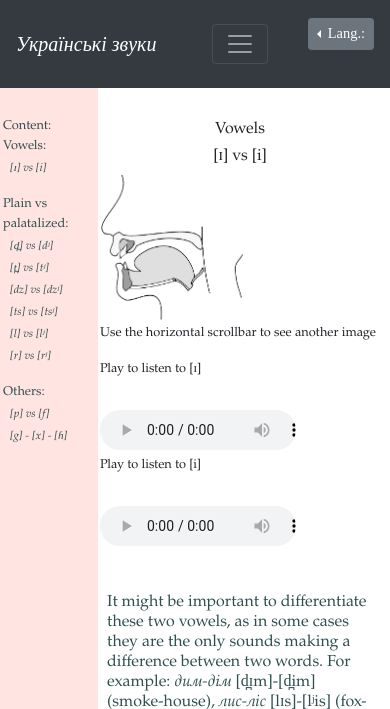
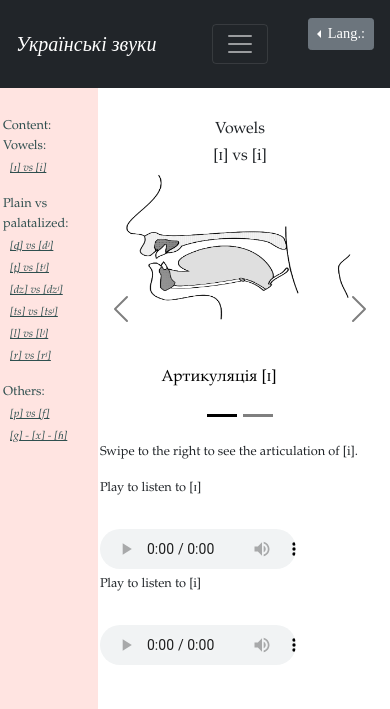
Before and after one commit to Lesia-Chernysh/phonetical-webpage, a Django app: page /pictures in a window 390 px wide. Shown: the top 709 px of the page. Run offline with Django 3.2, Linux system fonts and the light colour scheme; data comes from the database, SQL or seed files in the repository.

Commit message:
carousel

```diff
--- a/main/static/main/css/illustration_css.css
+++ b/main/static/main/css/illustration_css.css
@@ -59,6 +59,12 @@ main p{font-size: 16px; white-space: pre-line;}
     .explanation {width:95%;}
     figure {margin-bottom: 0px; margin-top: 0px;}
     .for_smartphone > p {font-size: .8em;}
+    .carousel-item {width:85%;}
+    .carousel-item img {
+        margin-bottom: 50%;
+        margin-left: 10%;
+        margin-right: 10%;
+    }
     .group_audios > p {font-size: .8em;}
     audio {width: 70%; padding-top:5%;}
 }
--- a/main/templates/main/pattern.html
+++ b/main/templates/main/pattern.html
@@ -11,6 +11,8 @@
     <script src="https://cdn.jsdelivr.net/npm/jquery@3.7.1/dist/jquery.slim.min.js"></script>
     <script src="https://cdn.jsdelivr.net/npm/popper.js@1.16.1/dist/umd/popper.min.js"></script>
     <script src="https://cdn.jsdelivr.net/npm/bootstrap@4.6.2/dist/js/bootstrap.bundle.min.js"></script>
+    <link href="https://cdn.jsdelivr.net/npm/bootstrap@5.0.2/dist/css/bootstrap.min.css" rel="stylesheet" integrity="sha384-EVSTQN3/azprG1Anm3QDgpJLIm9Nao0Yz1ztcQTwFspd3yD65VohhpuuCOmLASjC" crossorigin="anonymous">
+    <script src="https://cdn.jsdelivr.net/npm/bootstrap@5.0.2/dist/js/bootstrap.bundle.min.js" integrity="sha384-MrcW6ZMFYlzcLA8Nl+NtUVF0sA7MsXsP1UyJoMp4YLEuNSfAP+JcXn/tWtIaxVXM" crossorigin="anonymous"></script>
     <link rel="stylesheet" href="{% static 'main/css/pattern.css' %}"> <!--наслідує все оформлення сторніки з css файлу-->
     {% block stylesheet %}{% endblock %}
 </head>
--- a/main/templates/main/pattern_for_pictures.html
+++ b/main/templates/main/pattern_for_pictures.html
@@ -54,31 +54,42 @@
     <div class="main_content">
         <h3>Vowels</h3>
         <h4 id = '[ɪ] vs [i]'>[ɪ] vs [i]</h4>
+
         <div class="for_smartphone">
-            <div id="carouselExampleControls" class="carousel slide" data-ride="carousel">
+            <div id="carouselExampleControls" class="carousel carousel-dark slide"  data-bs-interval="true">
+                <div class="carousel-indicators">
+                    <button type="button" data-bs-target="#carouselExampleDark" data-bs-slide-to="0" class="active" aria-current="true" aria-label="Slide 1"></button>
+                    <button type="button" data-bs-target="#carouselExampleDark" data-bs-slide-to="1" aria-label="Slide 2"></button>
+                </div>
                 <div class="carousel-inner">
                     <div class="carousel-item active">
                     {% for el in information_y%}
-                        <img src={{el.image.url}} alt="Звук">
+                        <img src={{el.image.url}} class="d-block w-100" alt="Звук">
+                        <div class="carousel-caption">
+                            <p>Артикуляція [ɪ]</p>
+                        </div>
                     {%endfor%}
                     </div>
                     <div class="carousel-item">
                     {% for el in information_i%}
-                        <img src={{el.image.url}} alt="Звук">
+                        <img src={{el.image.url}} class="d-block w-100" alt="Звук">
+                        <div class="carousel-caption">
+                            <p>Артикуляція [i]</p>
+                        </div>
                     {%endfor%}
                     </div>
               </div>
               <a class="carousel-control-prev" href="#carouselExampleControls" role="button" data-slide="prev">
-                  <span class="carousel-control-prev-icon" aria-hidden="true"></span>
-                  <span class="sr-only">Previous</span>
+                <span class="carousel-control-prev-icon" aria-hidden="true"></span>
+                <span class="visually-hidden">Previous</span>
               </a>
               <a class="carousel-control-next" href="#carouselExampleControls" role="button" data-slide="next">
-                  <span class="carousel-control-next-icon" aria-hidden="true"></span>
-                  <span class="sr-only">Next</span>
+                <span class="carousel-control-next-icon" aria-hidden="true"></span>
+                <span class="visually-hidden">Next</span>
               </a>
             </div>
 
-            <p>Use the horizontal scrollbar to see another image</p>
+            <p>Swipe to the right to see the articulation of [i].</p>
 
             <div class="group_audios">
                 {% for el in information_y%}
```
